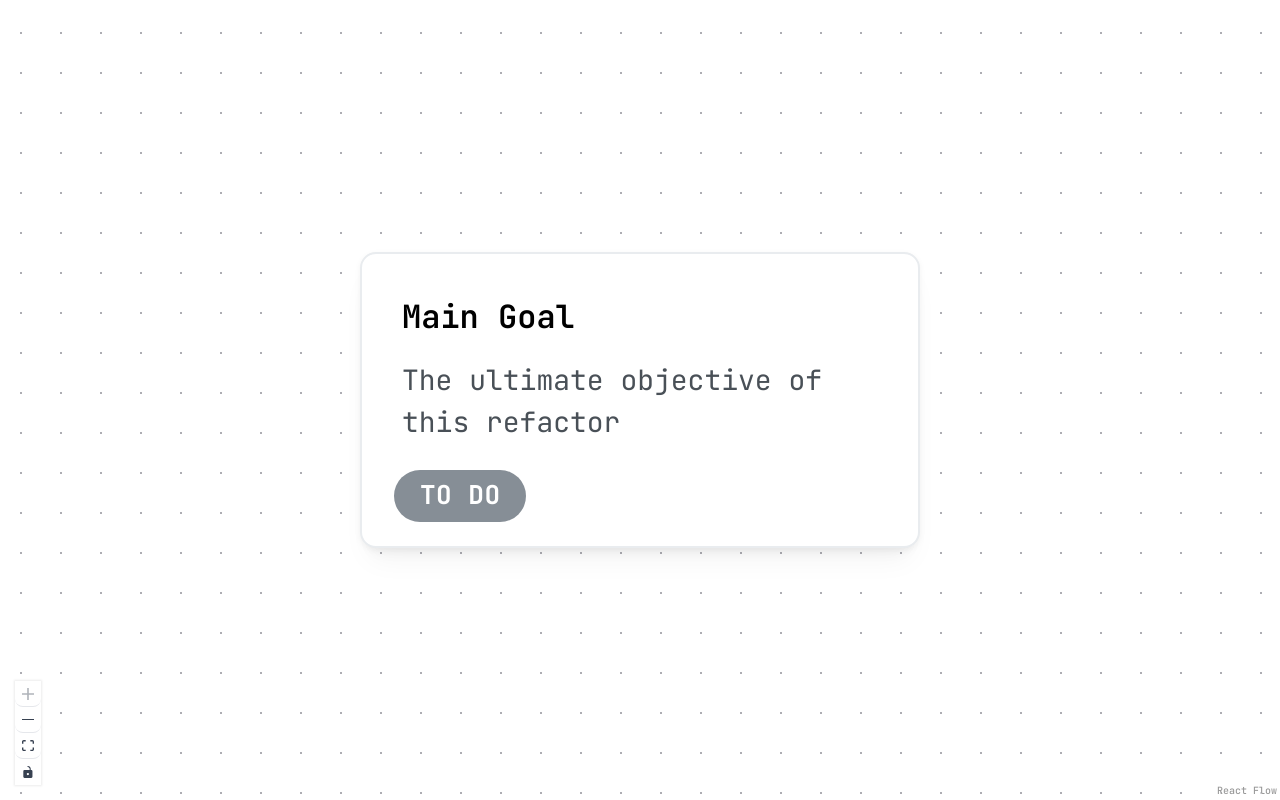
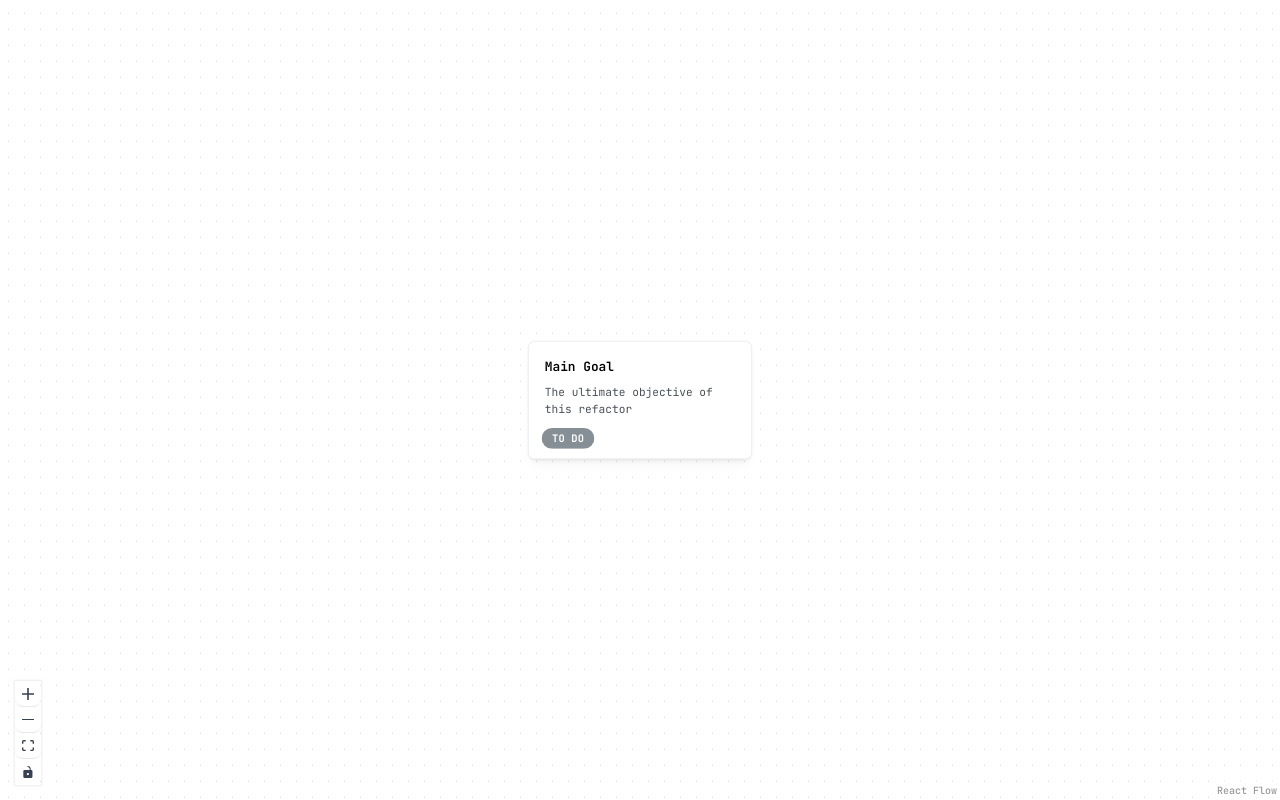
Before and after one commit to EricHayter/mikado, a React (Vite) app: page / in a window 1280 px wide. Built offline with nearby package versions, Linux system fonts and the light colour scheme.

Commit message:
Make default zoomed out

```diff
--- a/src/App.tsx
+++ b/src/App.tsx
@@ -120,6 +120,10 @@ function App() {
         onEdgesChange={onEdgesChange}
         nodeTypes={nodeTypes}
         fitView
+        fitViewOptions={{
+          padding: 0.3,
+          maxZoom: 0.8,
+        }}
       >
         <Background variant={BackgroundVariant.Dots} />
         <Controls />
```
